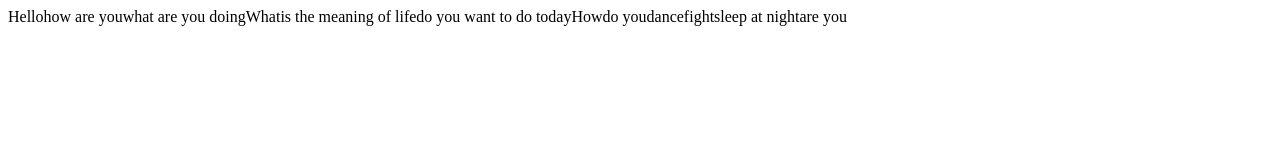
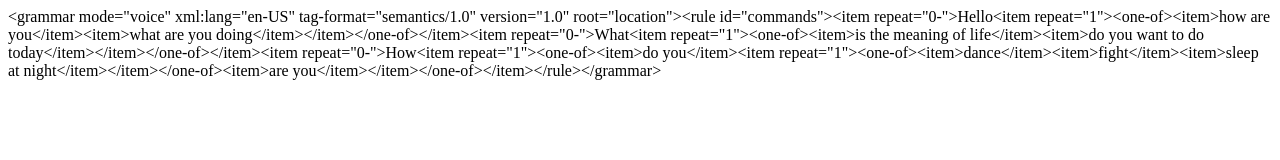
Before and after one commit to slipszenko/grxmlGen, a plain HTML site: page examples/ex1/index.html in a window 1280 px wide. Drawn offline with Linux system fonts and the light colour scheme.

Commit message:
The output is now escaped in the example.

```diff
--- a/examples/ex1/index.html
+++ b/examples/ex1/index.html
@@ -27,9 +27,23 @@
                 ]]
             ], false);
             outputElem = document.querySelector("#output");
-            outputElem.innerHTML = grammar;
+            outputElem.innerHTML = safe_tags_replace(grammar);
         }
         window.addEventListener("load", init, false);
+
+        var tagsToReplace = {
+            '&': '&amp;',
+            '<': '&lt;',
+            '>': '&gt;'
+        };
+
+        function replaceTag(tag) {
+            return tagsToReplace[tag] || tag;
+        }
+
+        function safe_tags_replace(str) {
+            return str.replace(/[&<>]/g, replaceTag);
+        }
     </script>
 </head>
 <body>
```
